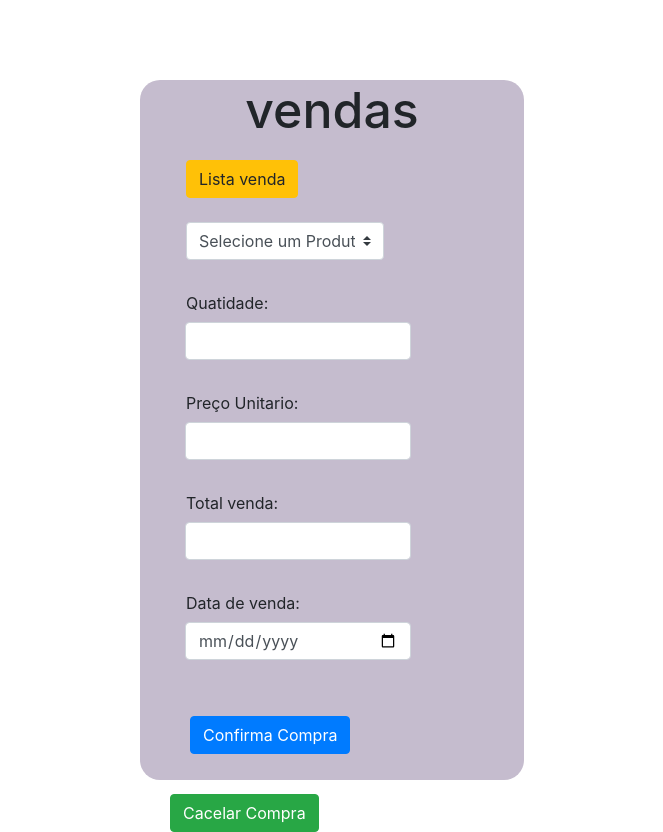
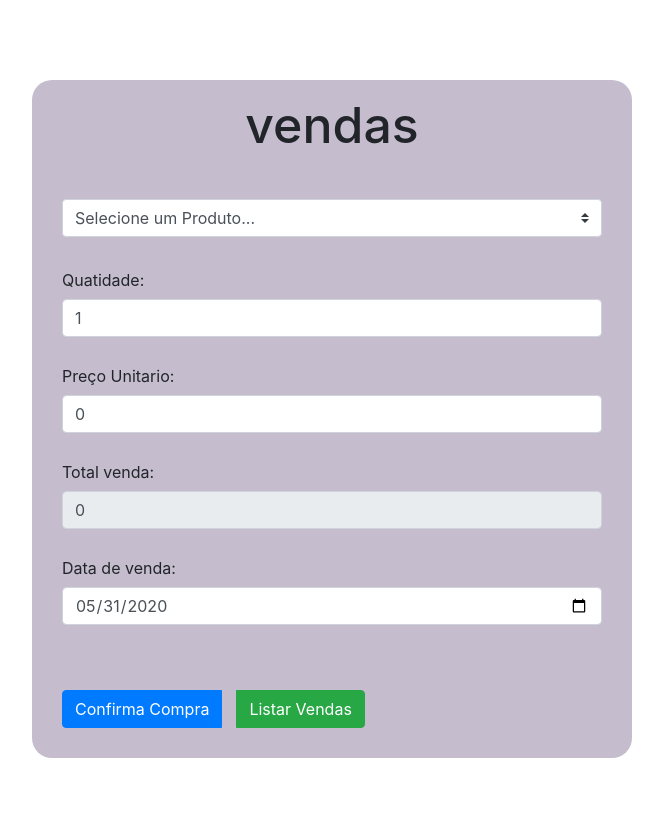
Before and after one commit to sittes/sittes.github.io, a PHP site: page /controleDeVendas/index.html in a window 1280 px wide. Shown: the whole page, without its empty margins (308-971 px from the left). After the commit the page ends 758 px from the top, so only its background shows below. Run offline with PHP 8.4, Linux system fonts and the light colour scheme; some libraries are stand-ins or nearby versions.

Commit message:
202005302324

```diff
--- a/controleDeVendas/vendas.js
+++ b/controleDeVendas/Venda.js
@@ -1,5 +1,6 @@
-class venda{
-    constructor(quantidade, precoUnitario, totalVenda,DataDeVenda){
+class Venda{
+    constructor(quantidade, precoUnitario, totalVenda,DataDeVenda,selecionarProduto){
+          this.selecionarProduto = selecionarProduto;
           this.quantidade = quantidade;
           this.precoUnitario = precoUnitario;
           this.totalVenda = totalVenda;
--- a/controleDeVendas/index.html
+++ b/controleDeVendas/index.html
@@ -5,23 +5,12 @@
   <meta name="viewport" content="width=device-width, initial-scale=1.0">
   <title>Document</title>
   <link rel="stylesheet" href="vendas.css">
-    <link rel="stylesheet" href="https://stackpath.bootstrapcdn.com/bootstrap/4.5.0/css/bootstrap.min.css" integrity="sha384-9aIt2nRpC12Uk9gS9baDl411NQApFmC26EwAOH8WgZl5MYYxFfc+NcPb1dKGj7Sk" crossorigin="anonymous">
-            <!-- The core Firebase JS SDK is always required and must be listed first -->
-    <script src="https://www.gstatic.com/firebasejs/7.13.2/firebase-app.js"></script>
+  <link rel="stylesheet" href="https://stackpath.bootstrapcdn.com/bootstrap/4.5.0/css/bootstrap.min.css"
+    integrity="sha384-9aIt2nRpC12Uk9gS9baDl411NQApFmC26EwAOH8WgZl5MYYxFfc+NcPb1dKGj7Sk" crossorigin="anonymous">
 
-    <!-- TODO: Add SDKs for Firebase products that you want to use
-     https://firebase.google.com/docs/web/setup#available-libraries -->
-    <script src="https://www.gstatic.com/firebasejs/7.13.2/firebase-analytics.js"></script>
-    <!--para banco de dados-->
-    <script src="https://www.gstatic.com/firebasejs/7.13.2/firebase-database.js"></script>
-
-    <!-- The core Firebase JS SDK is always required and must be listed first -->
   <script src="https://www.gstatic.com/firebasejs/7.14.5/firebase-app.js"></script>
-
-<!-- TODO: Add SDKs for Firebase products that you want to use
-     https://firebase.google.com/docs/web/setup#available-libraries -->
+  <script src="https://www.gstatic.com/firebasejs/7.14.5/firebase-database.js"></script>
   <script src="https://www.gstatic.com/firebasejs/7.14.5/firebase-analytics.js"></script>
-
   <script>
     // Your web app's Firebase configuration
     var firebaseConfig = {
@@ -38,112 +27,96 @@
     firebase.initializeApp(firebaseConfig);
     firebase.analytics();
   </script>
-
 </head>
 <body>
-
   <div class="cores">
-
-
-
     <h1 class="vendas">vendas</h1>
-
-
-        <div class="new" >
-
-          <button type="button" class="btn btn-warning"  onclick="window.location.href = './listaVenda.html'" type="button" >Lista venda</button>
-
-            <select  class="custom-select my-4 mr-sm-4" id="inlineFormCustomSelectPref">
-
+    <div class="new">
+      <select class="custom-select my-4 mr-sm-4" id="inlineFormCustomSelectPref">
         <option selected>Selecione um Produto...</option>
         <option value="1">salgado</option>
         <option value="2">regrigerante</option>
         <option value="3">refresco</option>
+      </select>
+    </div>
+    <div class="">
+      <label for="inputQuantidade" class="col-form-label">Quatidade:</label>
+      <input type="number" class="form-control" id="inputQuantidade" />
 
-            </select>
+      <label for="inputPrecoUnitario" class="col-form-label">Preço Unitario:</label>
+      <input type="text" class="form-control" id="inputPrecoUnitario" />
 
+      <label for="inputTotalVenda" class="col-form-label">Total venda:</label>
+      <input disabled="true" type="text" class="form-control" id="inputTotalVenda" />
+
+      <label for="inputDataDeVenda" class="col-form-label">Data de venda:</label>
+      <input type="date" class="form-control " id="inputDataDeVenda" />
     </div>
+    <div class="btn-group">
+      <button type="submit" class="btn btn-primary" id="ConfirmarCompra">Confirma Compra</button>
+      <button type="button" class="btn btn-success" onclick="window.location.href = './listaVenda.html'">Listar Vendas</button>
+    </div>
+  </div>
+  <script src="Venda.js"></script>
+  <script>
 
-
-              <div  class="col-md-8 mb-3">
-
-                <label  style="padding-left: 1px;" for="inputQuantidade" class="col-sm-2 col-form-label">Quatidade:</label>
-
-                <input  style="margin-left: 30px;" type="quantidade" class="form-control"  id="inputQuantidade">
-
-                <label style="padding-left: 1px;"  for="inputPrecoUnitario" class="col-sm- col-form-label"><br>Preço Unitario: </label>
-
-                <input style="margin-left: 30px;"  type="precoUnitario" class="form-control" id="inputPrecoUnitario">
-
-                <label style="padding-left: 1px;"  for="inputTotalVenda" class="col-sm col-form-label"><br>Total venda:</label>
-
-                <input style="margin-left: 30px;"  type="totalVenda" class="form-control" id="inputTotalVenda">
-
-                <label style="padding-left: 1px;"   for="inputDataDeVenda" class="col-sm- col-form-label"><br>Data de venda:</label>
-
-                <input style="margin-left: 30px;"  type="date" class="form-control " id="inputDataDeVenda" required>
-            </div>
-            <div>
-                <button type="button" class="btn btn-primary"  onclick="window.location.href = './listaVenda.html'">Confirma Compra</button>
-                <button type="button" class="btn btn-success">Cacelar Compra</button>
-            </div>
-
-        <div>
-
-        </div>
-
-
-
-</div>
-
-<script src="vendas.js"></script>
-<script>
+    var getDateValue = function () {
+      var date = new Date();
+      var toFixed = function (n) { return n > 9 ? n : "0" + n; }
+      return date.getFullYear() + "-" + toFixed(date.getMonth() + 1) + "-" + toFixed(date.getDate());
+    }
     //ela chama o banco de dados firebase
     var db = firebase.database();
     //uma referencia onde esta chamando o banco de dados
-  var rootRef = db.ref("vendas");
+    var rootRef = db.ref("Vendas");
 
     // filho da referencia
+    var selecionarProduto = document.getElementById('inlineFormCustomSelectPref');
+    var quantidade = document.getElementById('inputQuantidade');
+    var precoUnitario = document.getElementById('inputPrecoUnitario');
+    var totalVenda = document.getElementById('inputTotalVenda');
+    var DataDeVenda = document.getElementById('inputDataDeVenda');
 
-// Example starter JavaScript for disabling form submissions if there are invalid fields
-(function() {
-  'use strict';
-  window.addEventListener('load', function() {
-    // Fetch all the forms we want to apply custom Bootstrap validation styles to
-    var forms = document.getElementsByClassName('needs-validation');
-    // Loop over them and prevent submission
-    var validation = Array.prototype.filter.call(forms, function(form) {
-      form.addEventListener('submit', function(event) {
-          event.preventDefault();
-          event.stopPropagation();
-        if (form.checkValidity() === false) {
-          form.classList.add('was-validated');
-        }else{
-          var quantidade = document.getElementById('inputQuantidade').value;
-          var precoUnitario = document.getElementById('inputPrecoUnitario').value;
-          var totalVenda = document.getElementById('inputTotalVenda').value;
-          var DataDeVenda = document.getElementById('inputDataDeVenda').value;
+    quantidade.value = "1";
+    precoUnitario.value = "0";
+    totalVenda.value = "0";
+    DataDeVenda.value = getDateValue();
 
-          var vendas = new venda (quantidade, precoUnitario, totalVenda, DataDeVenda);
+    var changeValue = function () {
+      var q = Number(quantidade.value) || 0;
+      var p = Number(precoUnitario.value) || 0;
+      totalVenda.value = q * p;
+    }
+
+    quantidade.oninput = changeValue;
+    precoUnitario.oninput = changeValue;
+
+    var btnConfirmarCompra = document.getElementById("ConfirmarCompra");
+
+    btnConfirmarCompra.onclick = function () {
+      if (selecionarProduto.value === "" || quantidade.value === "" || precoUnitario.value === "" || totalVenda.value === "" || DataDeVenda.value === "") {
+        console.log("Existe campos vazios, preeche-os!");
+        return;
+      }
+
+      var venda = new Venda(quantidade.value, precoUnitario.value, totalVenda.value, DataDeVenda.value, selecionarProduto.value);
       //função criada para que o dados e enviado automaricamente
       rootRef.push(venda.toJson())
-            .then(function(el){
-              window.location.href = "./venda.html?path="+el.key+"&id="+1;
+        .then(function (el) {
+          window.location.href = "./listaVenda.html";
         })
-            .catch(function(err){console.log(err)});
+        .catch(function (err) { console.log(err) });
     }
 
-
-      }, false);
-    });
-  }, false);
-})();
-
   </script>
-
-<script src="https://code.jquery.com/jquery-3.5.1.slim.min.js" integrity="sha384-DfXdz2htPH0lsSSs5nCTpuj/zy4C+OGpamoFVy38MVBnE+IbbVYUew+OrCXaRkfj" crossorigin="anonymous"></script>
-<script src="https://cdn.jsdelivr.net/npm/popper.js@1.16.0/dist/umd/popper.min.js" integrity="sha384-Q6E9RHvbIyZFJoft+2mJbHaEWldlvI9IOYy5n3zV9zzTtmI3UksdQRVvoxMfooAo" crossorigin="anonymous"></script>
-<script src="https://stackpath.bootstrapcdn.com/bootstrap/4.5.0/js/bootstrap.min.js" integrity="sha384-OgVRvuATP1z7JjHLkuOU7Xw704+h835Lr+6QL9UvYjZE3Ipu6Tp75j7Bh/kR0JKI" crossorigin="anonymous"></script>
-
+  <script src="https://code.jquery.com/jquery-3.5.1.slim.min.js"
+    integrity="sha384-DfXdz2htPH0lsSSs5nCTpuj/zy4C+OGpamoFVy38MVBnE+IbbVYUew+OrCXaRkfj"
+    crossorigin="anonymous"></script>
+  <script src="https://cdn.jsdelivr.net/npm/popper.js@1.16.0/dist/umd/popper.min.js"
+    integrity="sha384-Q6E9RHvbIyZFJoft+2mJbHaEWldlvI9IOYy5n3zV9zzTtmI3UksdQRVvoxMfooAo"
+    crossorigin="anonymous"></script>
+  <script src="https://stackpath.bootstrapcdn.com/bootstrap/4.5.0/js/bootstrap.min.js"
+    integrity="sha384-OgVRvuATP1z7JjHLkuOU7Xw704+h835Lr+6QL9UvYjZE3Ipu6Tp75j7Bh/kR0JKI"
+    crossorigin="anonymous"></script>
 </body>
 </html>
--- a/controleDeVendas/vendas.css
+++ b/controleDeVendas/vendas.css
@@ -8,58 +8,62 @@ body{
     font-family: Arial, Helvetica, sans-serif;
 }
 
-
 .vendas{
     text-align: center;
     font-size: 50px;
+}
 
-}
 .cores{
-    width: 30%;
-    height: 300PX;
+    width: 600px;
+    max-width: 90%;
+    height: auto;
     background: rgb(197, 188, 206);
     margin: auto;
     margin-top: 80px;
-    height: 700px;
     flex-direction: column;
     margin-bottom: 30px;
     border-radius: 20px;
+    padding: 15px 30px;
 }
 
+.new{
+    margin-top: 20px;
+}
 
-
-.new{
-
-    margin-top: 20px;
-    padding-left: 46px;
-    margin-right: 140px;
-
-}
 .testando{
     margin-left: 30px;
     flex-direction: column;
 }
 
 .col-form-label{
-
-    margin-left: 30px;
+    margin-left: 0px;
     flex-direction: column;
 }
+
 .form-control{
     display: block;
     border-radius: 53px;
+    width: 100%;
+    margin-bottom: 20px;
 }
+
 .form-control:hover{
-    background: rgb(97, 88, 88);
+    background: rgba(97, 88, 88, .1);
 }
+
+.btn-group{
+    padding: 45px 0px 15px 0px;
+}
+
+.btn-group button{
+    margin-right: 15px;
+}
+
 .btn-primary{
-    margin-top: 40px;
-    margin-left: 50px;
     display: flex;
     justify-content: center;
 }
+
 .btn-success{
-      margin-top: 40px;
-    margin-left: 30px;
 
 }
```
Also changed, not shown: controleDeVendas/listaVenda.css (+15 -7 lines), controleDeVendas/listaVenda.html (+85 -40 lines). Lines whose indentation alone changed are shown as unchanged.
